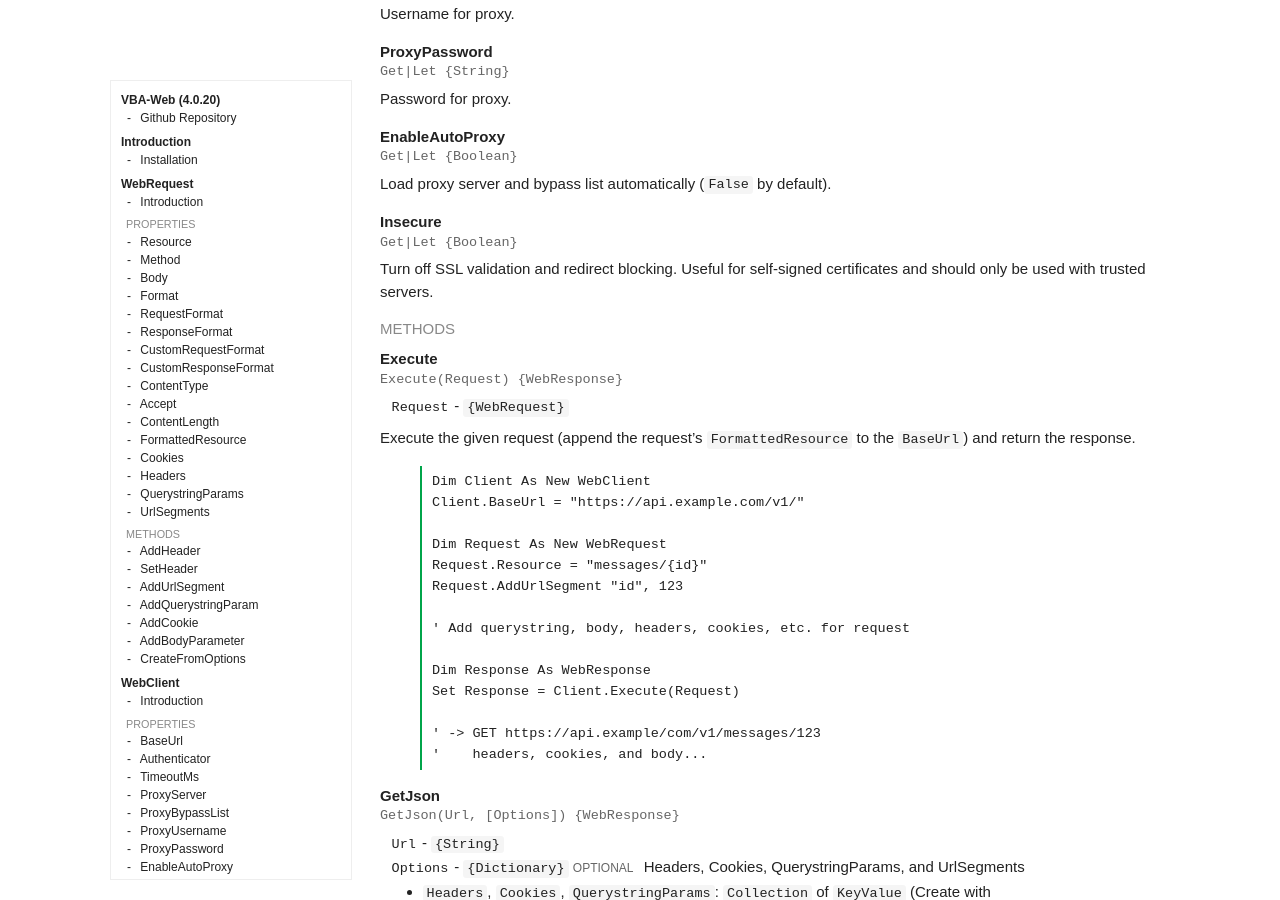
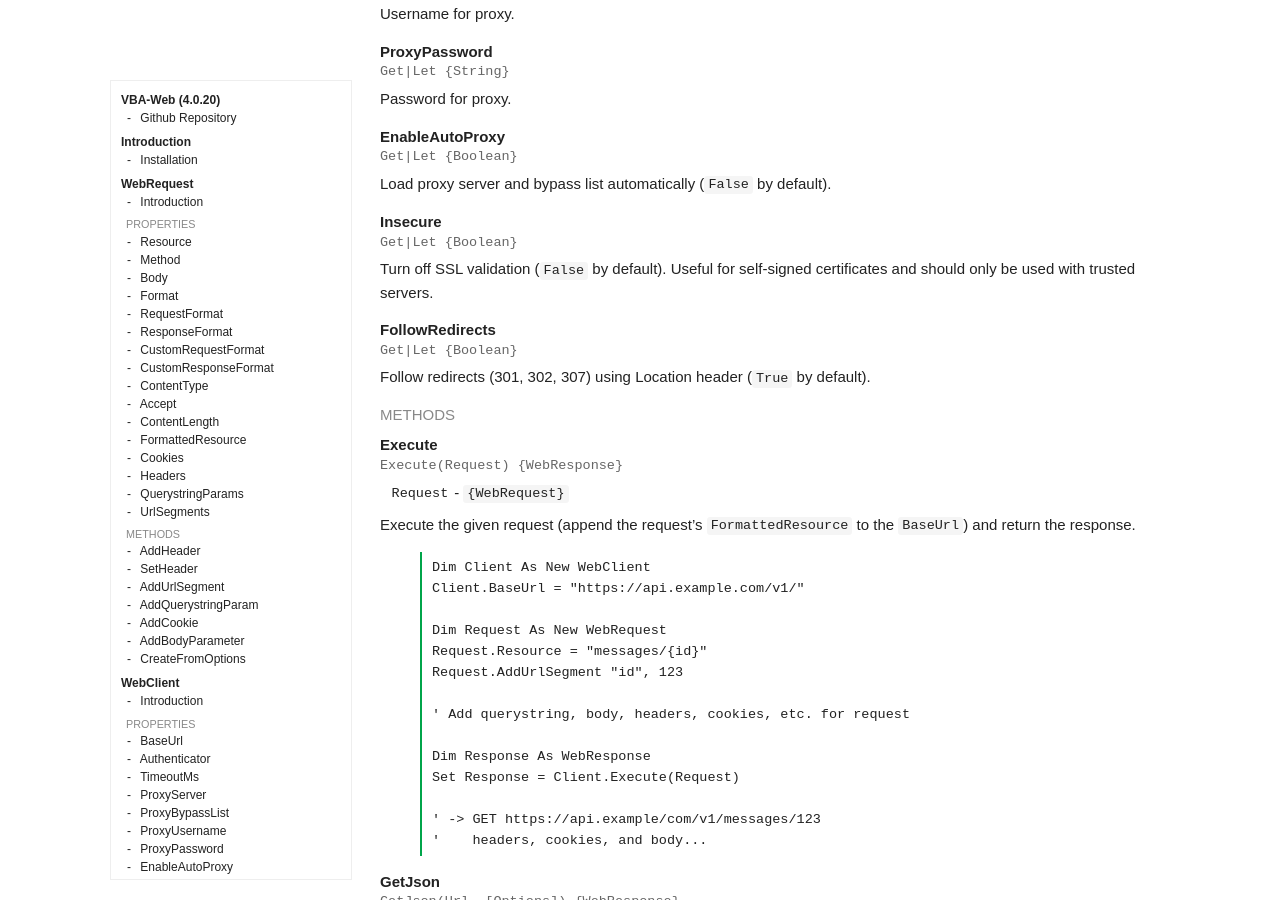
Before and after one commit to VBA-tools/VBA-Web, a Jekyll site: the page built from docs/index.html, in a window 1280 px wide and 900 px high, scrolled down 9768 px. Built offline with Jekyll 4.4.1, drawn with Linux system fonts in a browser that asks for light colours; Markdown is read by kramdown in place of the engine named in the settings.

Commit message:
Add FollowRedirects
Fixes #201

```diff
--- a/_data/docs/WebClient.yml
+++ b/_data/docs/WebClient.yml
@@ -72,8 +72,14 @@ Properties:
   - name: Insecure
     code: "Get|Let {Boolean}"
     description: |
-      Turn off SSL validation and redirect blocking.
+      Turn off SSL validation (`False` by default).
       Useful for self-signed certificates and should only be used with trusted servers.
+
+  # FollowRedirects
+  - name: FollowRedirects
+    code: "Get|Let {Boolean}"
+    description: |
+      Follow redirects (301, 302, 307) using Location header (`True` by default).
 
 Methods:
   # Execute
```
